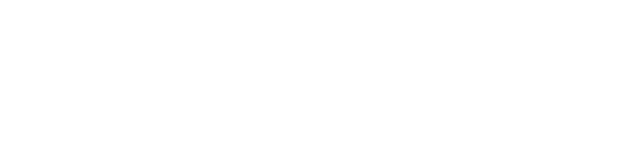
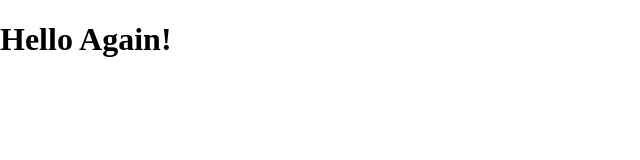
Before and after one commit to joelkwihangana/template-test, a plain HTML site: page index.html in a window 1280 px wide. Shown: the whole page, without its empty margins (0-640 px from the left). Drawn offline with Linux system fonts and the light colour scheme.

Commit message:
added hello again

```diff
--- a/index.html
+++ b/index.html
@@ -19,6 +19,7 @@
     <link rel="stylesheet" href="style.css" />
   </head>
   <body>
+    <h1>Hello Again!</h1>
     <!-- Script -->
     <script src="script.js"></script>
   </body>
```
